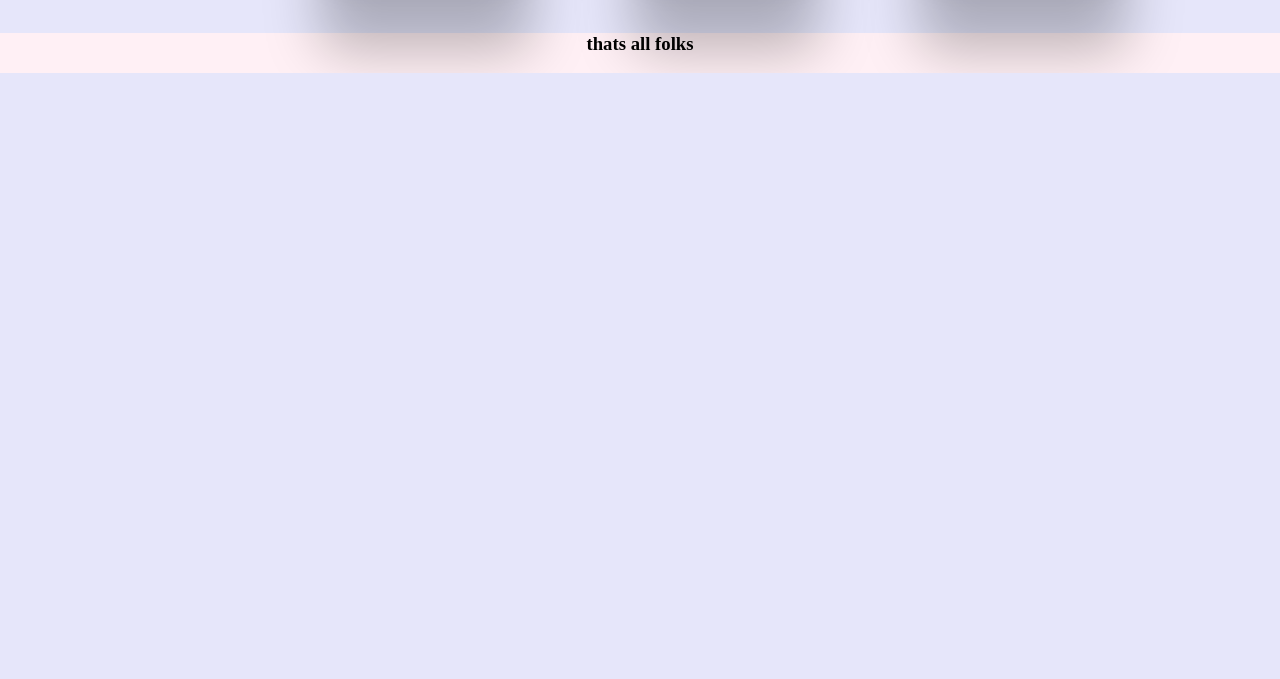
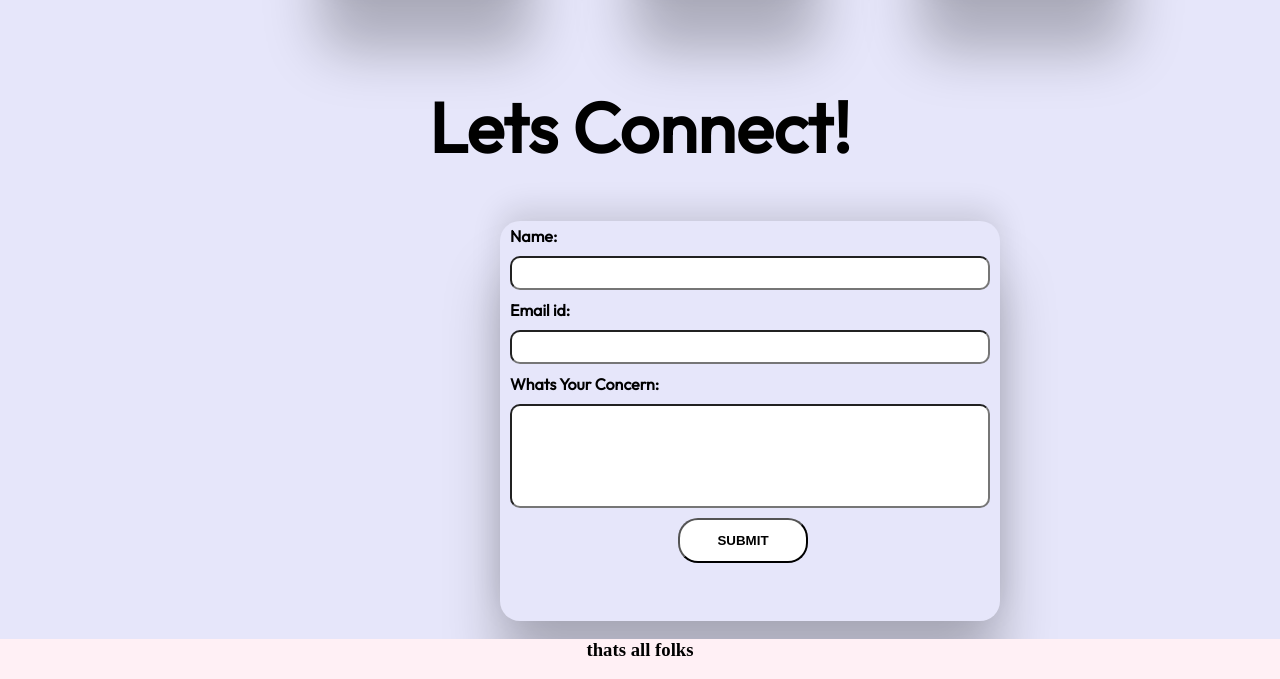
Before and after one commit to HardikCodes0/Hardikbatra1.github.io, a plain HTML site: page index.html in a window 1280 px wide. Shown: the part 1854-2533 px from the top of the page. Before the commit the page ends 1927 px from the top, so only its background shows below. Drawn offline with Linux system fonts and the light colour scheme.

Commit message:
Update index.html

```diff
--- a/index.html
+++ b/index.html
@@ -227,6 +227,47 @@ html {
   height: 150px;
   margin-left: 40px;
 }
+.lc{
+  text-align: center;
+  font-size: 35px;
+  font-family: 'Outfit', sans-serif;
+  padding-top: 50px;
+}
+.box5 {
+  margin-left: 500px;
+  background-color: lavender;
+  height: 400px;
+  width: 500px;
+  margin-top: 50px;
+  box-shadow:rgba(0, 0, 0, 0.25) 0px 54px 55px, rgba(0, 0, 0, 0.12) 0px -12px 30px;
+  border-radius: 20px;
+}
+.box5 form {
+  display: flex;
+  flex-direction: column;
+  padding-top: 5px;
+  padding-left: 10px;
+  padding-right: 10px;
+  column-gap: 5px;
+  row-gap: 10px;
+  font-family: 'Outfit', sans-serif;
+  font-weight: bolder;
+}
+.box5 form button{
+  font-weight: bold;
+  width: 130px;
+  height: 45px;
+  margin-left: 35%;
+  border-radius: 20px;
+  cursor: pointer;
+  background-color: white;
+  color: black;
+  transition-duration: 1s;
+}
+.box5 form button:hover{
+  background-color: black;
+  color: white;
+}
 footer{
   height: 40px;
   background-color: lavenderblush;
@@ -361,6 +402,17 @@ footer{
 
   <br>
   <br>
+  <div class="lc"><h1>Lets Connect!</h1></div>
+  <div class="box5">
+    <form>
+        Name: <input type="text" style="height: 30px; border-radius: 10px;" >
+        Email id: <input type="text" style="height: 30px; border-radius: 10px;">
+        Whats Your Concern: <input type="text" style="height: 100px; border-radius: 10px;">
+        <button>SUBMIT</button>
+     </form>
+
+  </div>
+  <br>
   <footer>
     <h3>thats all folks</h3>
   </footer>
```
